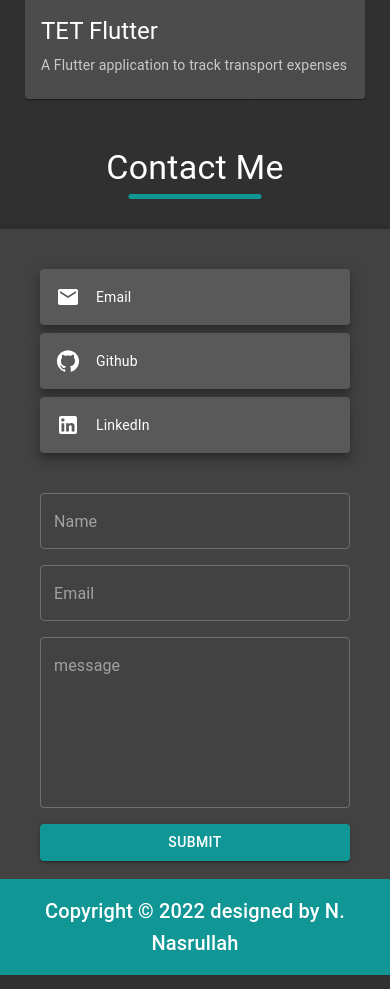
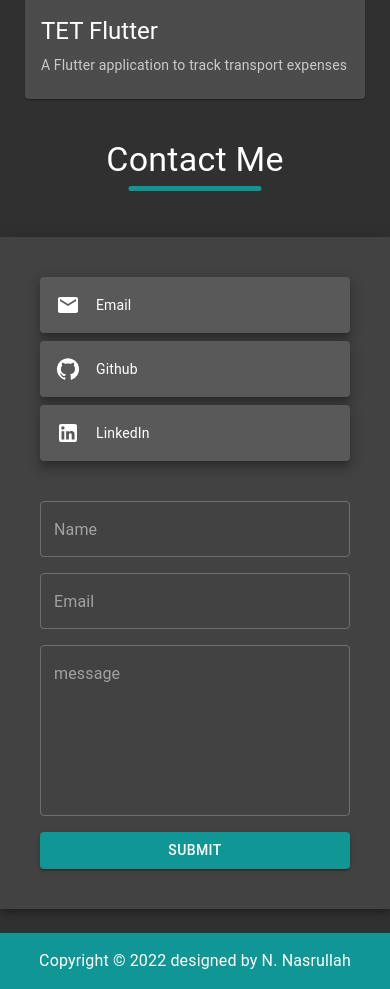
Before and after one commit to Coeeter/ts-portfolio, a React (Create React App) app: page / in a window 390 px wide. Shown: the part 4700-5689 px from the top of the page. Built offline with nearby package versions, Linux system fonts and the light colour scheme.

Commit message:
Made contacts mobile responsive

```diff
--- a/src/pages/Contact.tsx
+++ b/src/pages/Contact.tsx
@@ -91,11 +91,13 @@ export default function Contact() {
       sx={{
         width: '100%',
         minHeight: '100vh',
-        paddingBlock: '1rem',
-        position: 'relative',
+        display: 'flex',
+        flexDirection: 'column',
+        justifyContent: 'space-between',
       }}
-      pb={1}
+      pt={1}
     >
+      <Stack pb={1}>
         <Header header="Contact Me" />
         <Grid
           container
@@ -155,7 +157,9 @@ export default function Contact() {
                     required: 'Name is required',
                   })}
                   error={errors?.user_name != null}
-                helperText={errors?.user_name ? errors.user_name.message : null}
+                  helperText={
+                    errors?.user_name ? errors.user_name.message : null
+                  }
                 />
                 <TextField
                   key="user_email"
@@ -194,17 +198,13 @@ export default function Contact() {
             </form>
           </Grid>
         </Grid>
+      </Stack>
       <Box
         bgcolor={'primary.main'}
         textAlign="center"
-        sx={{
-          position: 'absolute',
-          bottom: '0',
-          width: '100%',
-          left: '0',
-        }}
+        sx={isMobile ? { zIndex: '100' } : {}}
       >
-        <Typography variant="h6" p={2}>
+        <Typography variant="body1" p={2}>
           Copyright © 2022 designed by N. Nasrullah
         </Typography>
       </Box>
```
Lines whose indentation alone changed are shown as unchanged.
